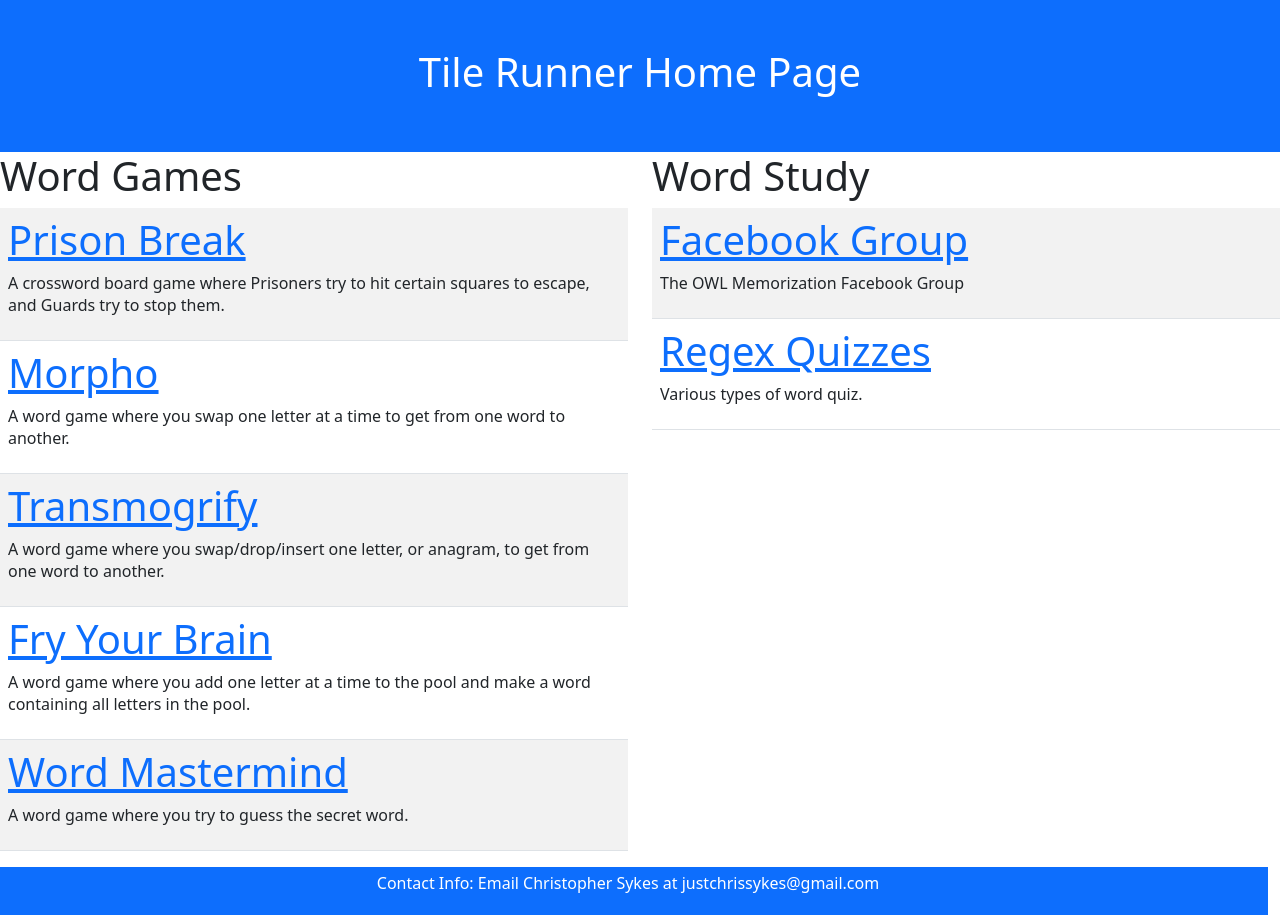
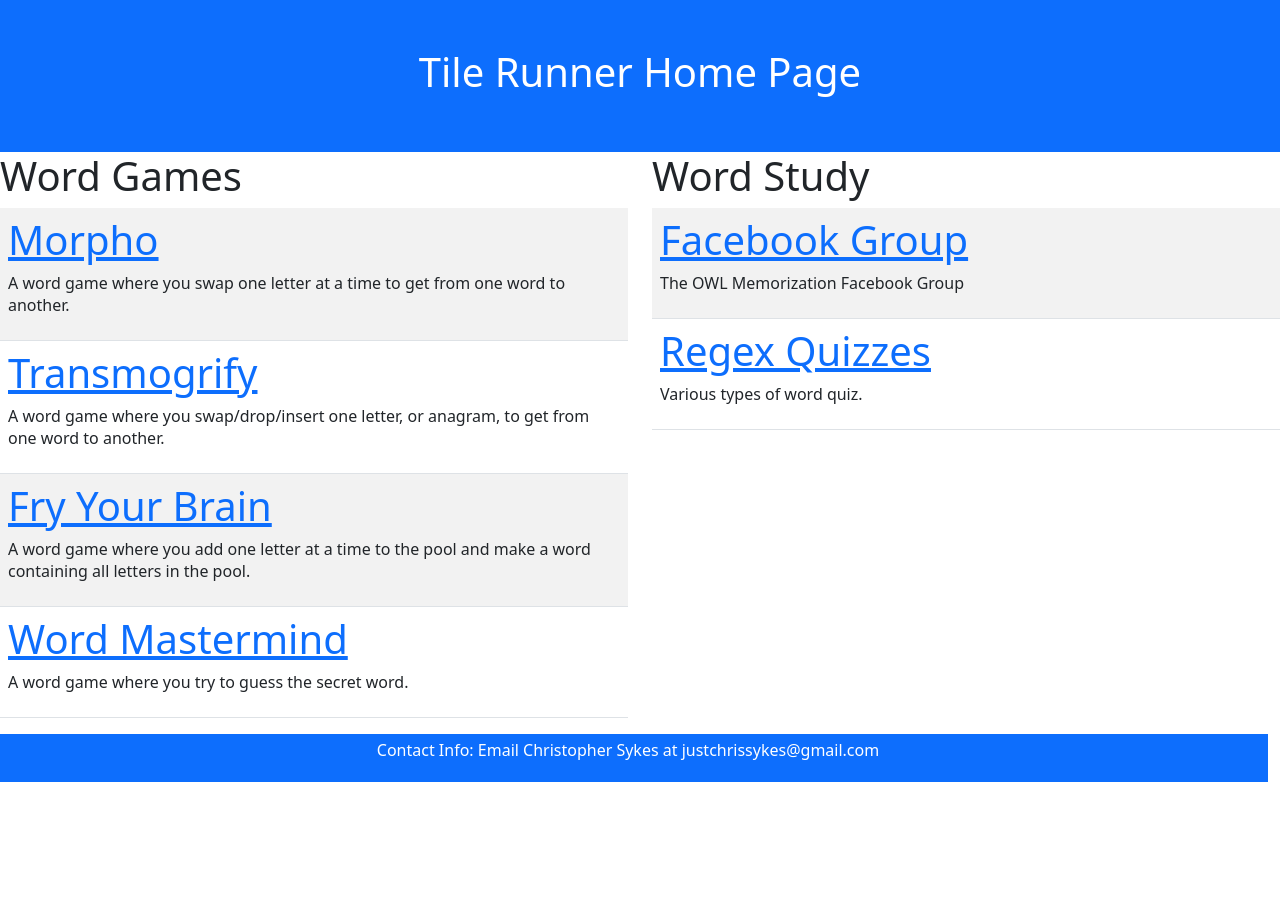
Before and after one commit to TileRunner/tilerunner.github.io, a Jekyll site: the page index.html, which Jekyll copies as it is, in a window 1280 px wide. Built offline with Jekyll 4.4.1, drawn with Linux system fonts in a browser that asks for light colours.

Commit message:
Remove prison break

```diff
--- a/index.html
+++ b/index.html
@@ -15,12 +15,6 @@
 				<h1>Word Games</h1>
 				<table class="table table-striped">
 					<tbody>
-						<tr>
-							<td>
-								<h1><a href="https://tilerunner.github.io/prison-break/">Prison Break</a></h1>
-								<p>A crossword board game where Prisoners try to hit certain squares to escape, and Guards try to stop them.</p>
-							</td>
-						</tr>
 						<tr>
 							<td>
 								<h1><a href="https://tilerunner.github.io/morpho/">Morpho</a></h1>
```
